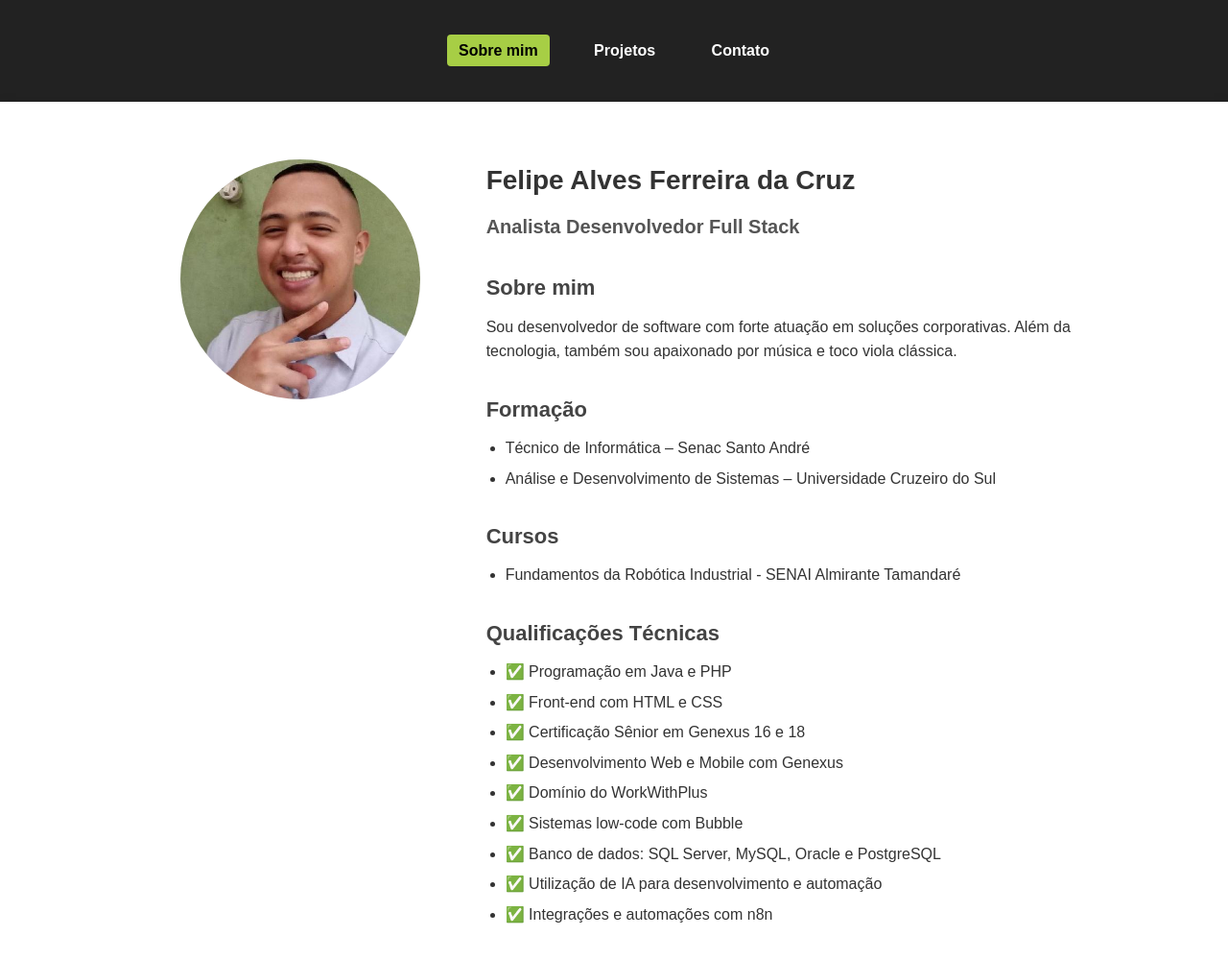
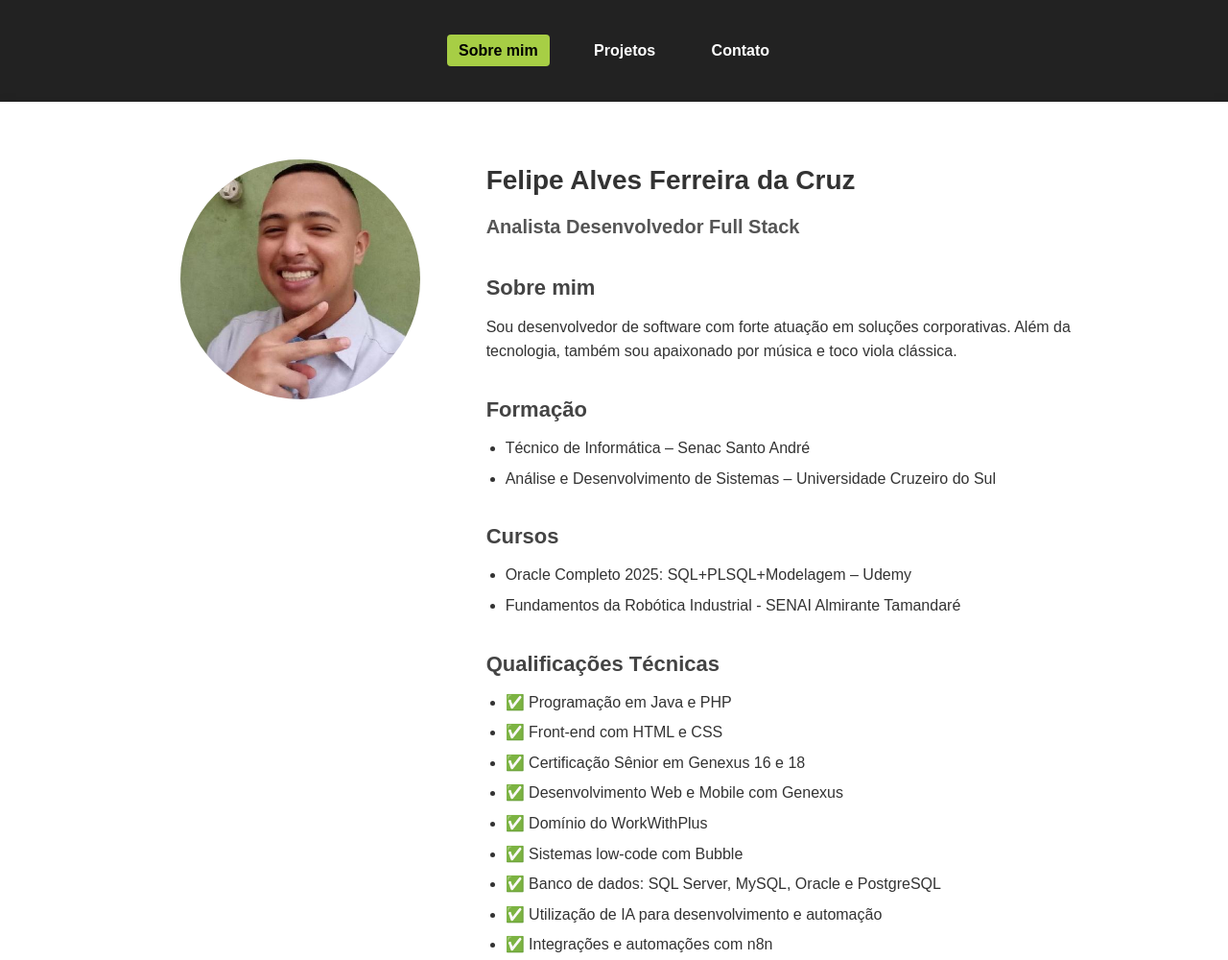
Before and after one commit to thilipe/BlogPessoalFE, a plain HTML site: page index.html in a window 1280 px wide. Shown: the top 1000 px of the page at 96% size. Drawn offline with Linux system fonts and the light colour scheme.

Commit message:
Update index.html

```diff
--- a/index.html
+++ b/index.html
@@ -53,6 +53,7 @@
 
 					<h3>Cursos</h3>
 					<ul class="cursos">
+						<li>Oracle Completo 2025: SQL+PLSQL+Modelagem – Udemy</li>
 						<li>Fundamentos da Robótica Industrial - SENAI Almirante Tamandaré</li>
 					</ul>
 
@@ -99,4 +100,5 @@
 </script>
 
 
+
 </html>
```
